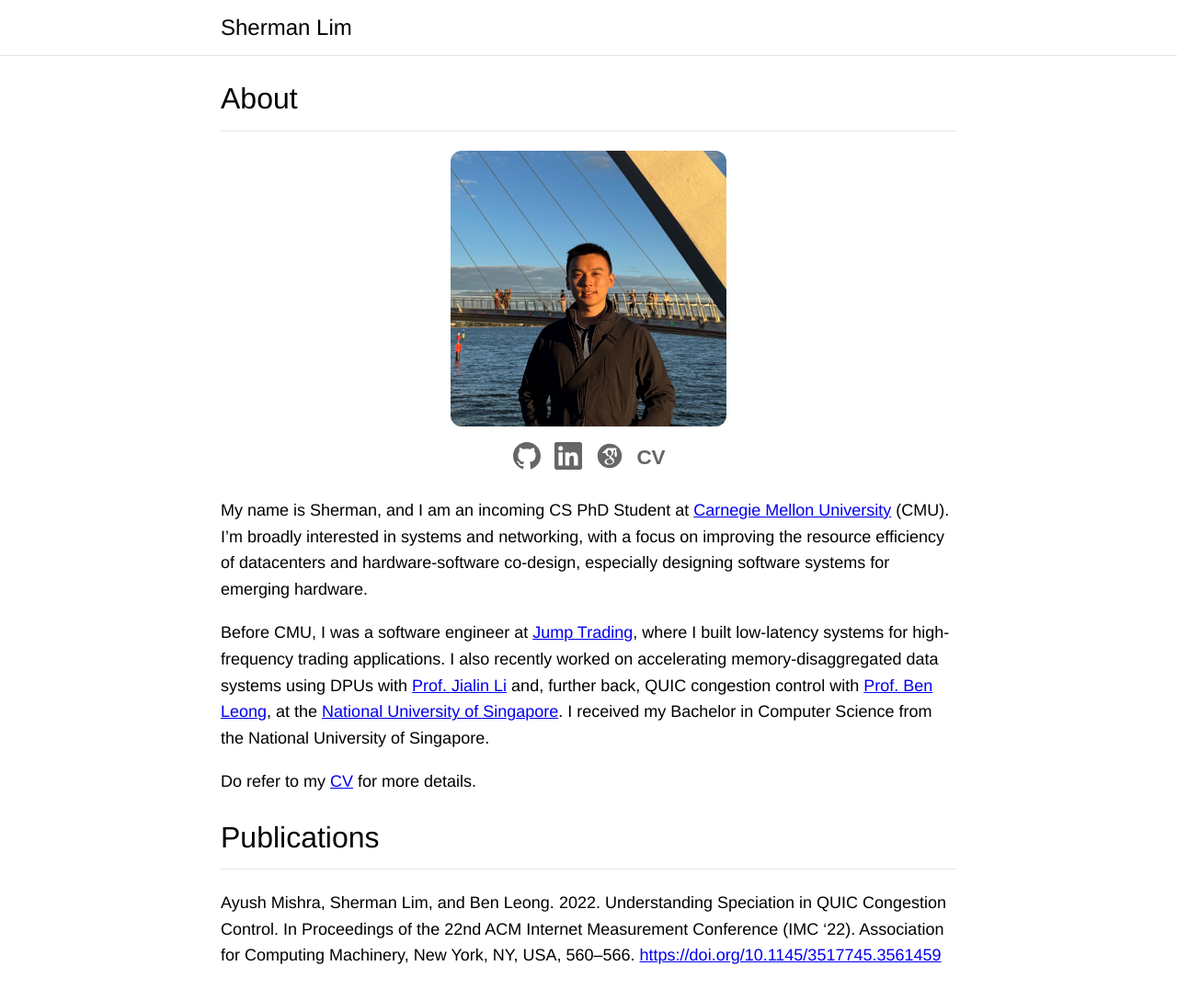
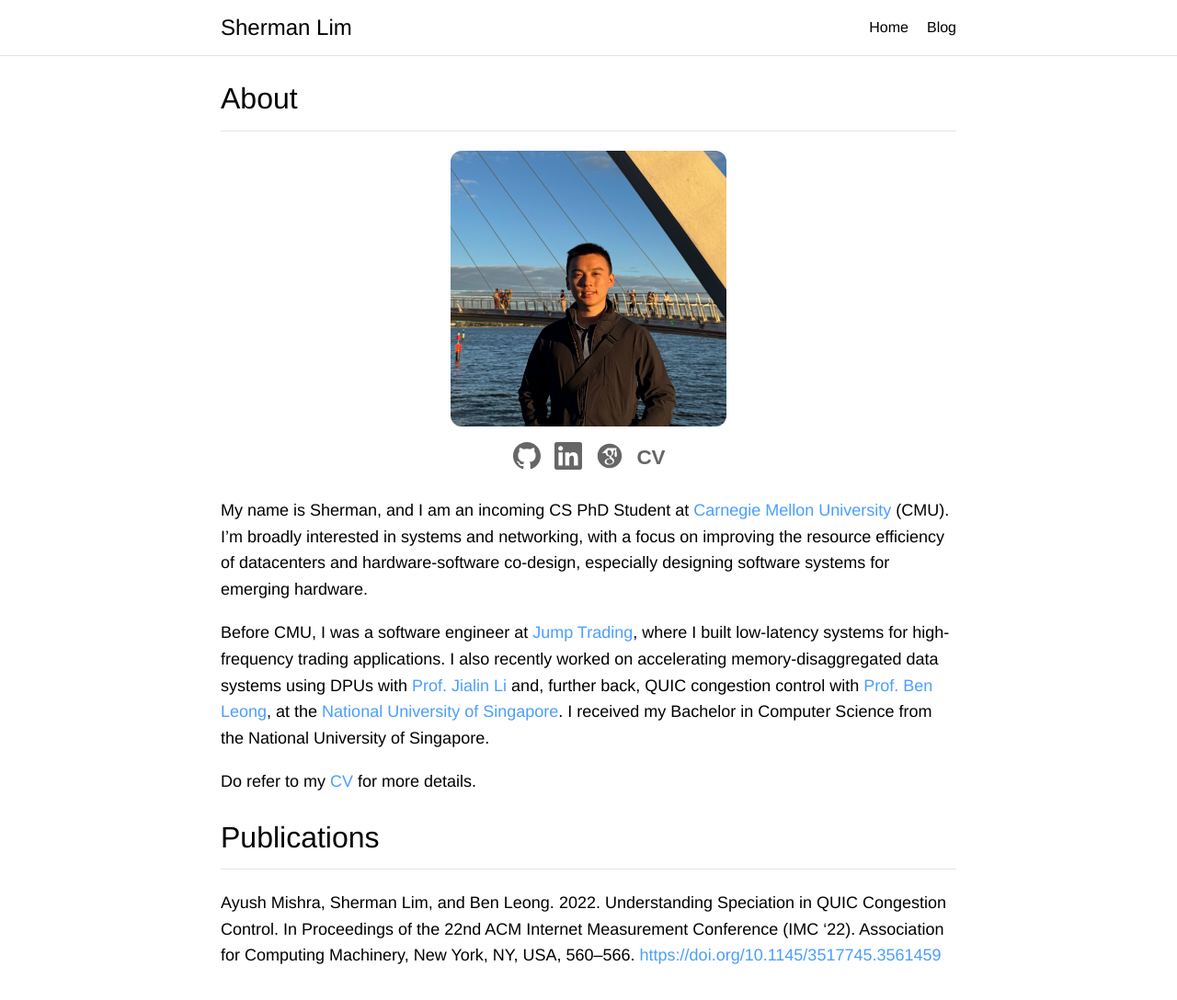
Before and after one commit to shermanjlim/shermanjlim, a Jekyll site: the page built from index.md, in a window 1280 px wide and 1132 px high. Shown: the top 1088 px of the window at 92% size. Built offline with Jekyll 4.4.1, drawn with Linux system fonts in a browser that asks for light colours.

Commit message:
add blog

```diff
--- a/_layouts/default.html
+++ b/_layouts/default.html
@@ -42,6 +42,10 @@
         <div class="nav-brand">
           <a href="{{ "/" | relative_url }}">{{ site.title }}</a>
         </div>
+        <div class="nav-links">
+          <a href="{{ "/" | relative_url }}">Home</a>
+          <a href="{{ "/blog" | relative_url }}">Blog</a>
+        </div>
       </div>
     </nav>
 
--- a/_sass/base.scss
+++ b/_sass/base.scss
@@ -128,3 +128,32 @@ p:has(+ ul) {
 p + ul {
   margin-top: 0;
 }
+
+// Global link styling
+a {
+  color: #4a9eff;
+  text-decoration: none;
+  transition: color 0.2s ease;
+
+  &:hover {
+    color: #007acc;
+  }
+}
+
+// Simple navigation links
+.nav-links {
+  display: flex;
+  gap: 20px;
+  margin-left: auto;
+}
+
+.nav-links a {
+  color: $bodyColor;
+  text-decoration: none;
+  font-size: 1rem;
+  transition: color 0.2s ease;
+
+  &:hover {
+    color: #007acc;
+  }
+}
```
Also changed, not shown: blog.md (added, +13 -0 lines).
